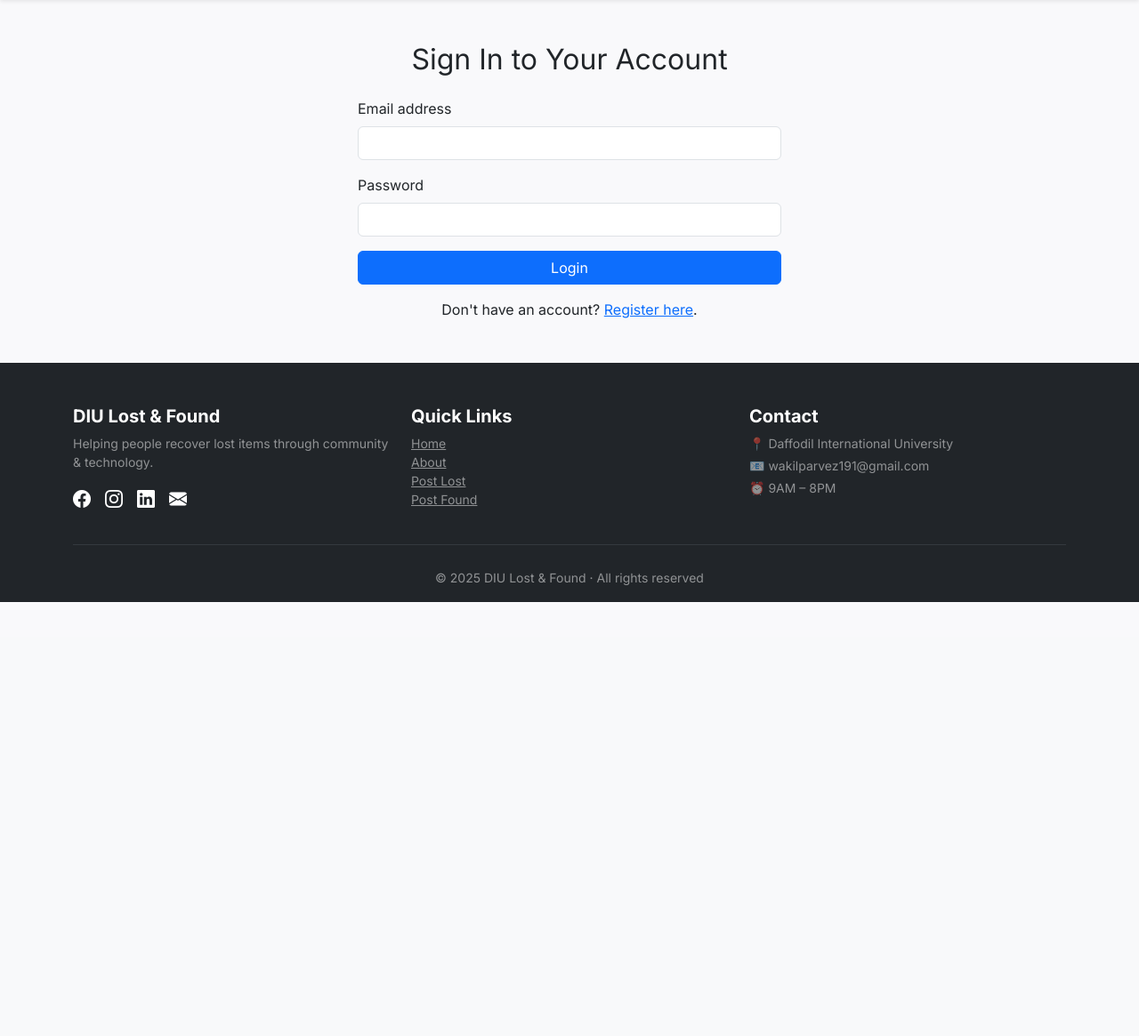
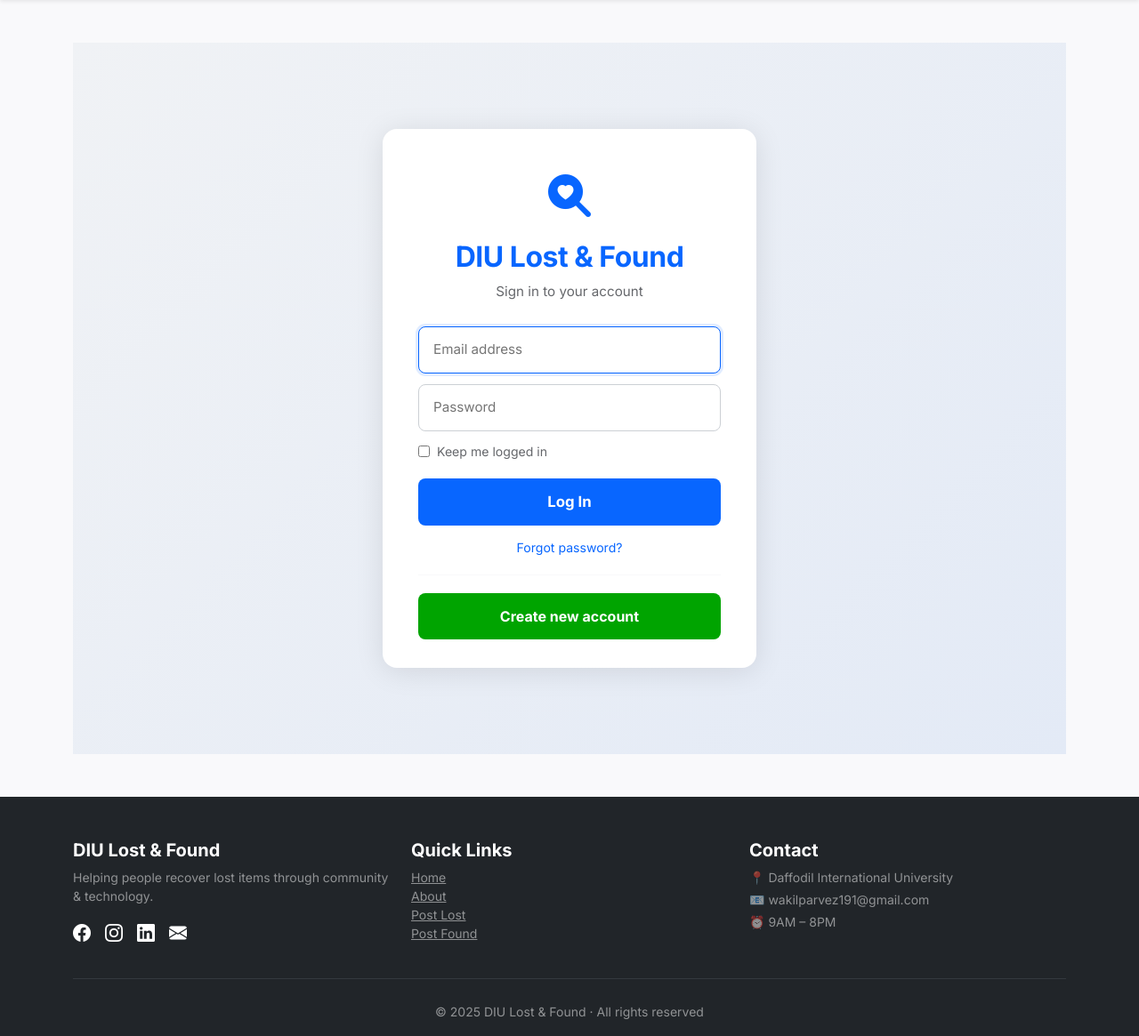
Before and after one commit to wakilahmedparvez/DIU-LOST-FOUND, a Flask app: page /login in a window 1280 px wide. Shown: the part 84-1249 px from the top of the page at 89% size. Before the commit the page ends 761 px from the top, so only its background shows below. Run offline with Flask 3, Linux system fonts and the light colour scheme.

Commit message:
Redesign login page with new styles and structure

```diff
--- a/templates/login.html
+++ b/templates/login.html
@@ -1,36 +1,112 @@
-{% extends 'base.html' %}
+{% extends "base.html" %}
+{% block content %}
+<style>
+.auth-page {
+  min-height: 100vh;
+  display: flex; align-items: center; justify-content: center;
+  background: linear-gradient(135deg, #f0f2f5 0%, #e3eaf6 100%);
+  padding: 24px 16px;
+}
+body.dark .auth-page { background: linear-gradient(135deg,#18191a,#242526); }
 
-{% block content %}
-<div class="container mt-5" style="max-width: 500px;">
-    <h2 class="mb-4 text-center">Sign In to Your Account</h2>
+.auth-card {
+  background: #fff; border-radius: 16px;
+  box-shadow: 0 4px 32px rgba(0,0,0,0.10);
+  padding: 40px 40px 32px; width: 100%; max-width: 420px;
+}
+body.dark .auth-card { background: #242526; }
 
-    {% with messages = get_flashed_messages() %}
-      {% if messages %}
-        <div class="alert alert-warning" role="alert">
-          {% for message in messages %}
-            <div>{{ message }}</div>
-          {% endfor %}
-        </div>
-      {% endif %}
-    {% endwith %}
+.auth-logo {
+  text-align: center; margin-bottom: 8px;
+}
+.auth-logo i { font-size: 3rem; color: #0866ff; }
+.auth-title {
+  text-align: center; font-weight: 900; font-size: 2rem;
+  color: #0866ff; letter-spacing: -0.5px; margin-bottom: 4px;
+}
+.auth-subtitle {
+  text-align: center; color: #65676b; font-size: 0.95rem; margin-bottom: 28px;
+}
+body.dark .auth-subtitle { color: #b0b3b8; }
 
-    <form action="{{ url_for('login') }}" method="POST">
-        <div class="mb-3">
-            <label for="email" class="form-label">Email address</label>
-            <input type="text" id="email" name="email" class="form-control" required>
-        </div>
+.auth-input {
+  width: 100%; border: 1.5px solid #ccd0d5;
+  border-radius: 8px; padding: 14px 16px;
+  font-size: 0.95rem; outline: none; transition: border .2s;
+  background: #fff; color: #050505; margin-bottom: 12px; display: block;
+}
+body.dark .auth-input { background: #3a3b3c; border-color: #3a3b3c; color: #e4e6eb; }
+.auth-input:focus { border-color: #0866ff; box-shadow: 0 0 0 3px rgba(8,102,255,0.12); }
 
-        <div class="mb-3">
-            <label for="password" class="form-label">Password</label>
-            <input type="password" id="password" name="password" class="form-control" required>
-        </div>
+.auth-error-box {
+  background: #fff2f2; border: 1px solid #ffb3b3;
+  border-radius: 8px; padding: 12px 16px;
+  color: #d32f2f; font-size: 0.87rem; margin-bottom: 14px;
+}
 
-        <button type="submit" class="btn btn-primary w-100">Login</button>
+.login-btn {
+  width: 100%; background: #0866ff; color: #fff; border: none;
+  border-radius: 8px; padding: 14px; font-size: 1.05rem;
+  font-weight: 700; cursor: pointer; transition: background .18s;
+  margin-top: 4px;
+}
+.login-btn:hover { background: #0654d4; }
+
+.forgot-link {
+  display: block; text-align: center; margin: 14px 0;
+  color: #0866ff; font-size: 0.88rem; text-decoration: none;
+}
+.forgot-link:hover { text-decoration: underline; }
+
+.auth-divider {
+  border: none; border-top: 1px solid #e4e6eb; margin: 20px 0;
+}
+body.dark .auth-divider { border-color: #3a3b3c; }
+
+.register-btn {
+  display: block; text-align: center;
+  background: #00a400; color: #fff; border: none;
+  border-radius: 8px; padding: 14px; font-size: 1rem;
+  font-weight: 700; text-decoration: none; cursor: pointer;
+  transition: background .18s;
+}
+.register-btn:hover { background: #008000; color: #fff; }
+
+.remember-row { display: flex; align-items: center; gap: 8px; margin-bottom: 16px; }
+.remember-row label { font-size: 0.88rem; color: #65676b; cursor: pointer; }
+body.dark .remember-row label { color: #b0b3b8; }
+</style>
+
+<div class="auth-page">
+  <div class="auth-card">
+    <div class="auth-logo"><i class="bi bi-search-heart-fill"></i></div>
+    <div class="auth-title">DIU Lost &amp; Found</div>
+    <div class="auth-subtitle">Sign in to your account</div>
+
+    {% if error %}
+    <div class="auth-error-box">
+      <i class="bi bi-exclamation-circle me-1"></i>{{ error }}
+    </div>
+    {% endif %}
+
+    <form method="POST" action="{{ url_for('login') }}" novalidate>
+      <input type="email" name="email" class="auth-input"
+             placeholder="Email address"
+             value="{{ request.form.get('email','') }}" required autofocus>
+      <input type="password" name="password" class="auth-input"
+             placeholder="Password" required>
+
+      <div class="remember-row">
+        <input type="checkbox" id="remember" name="remember">
+        <label for="remember">Keep me logged in</label>
+      </div>
+
+      <button type="submit" class="login-btn">Log In</button>
     </form>
 
-    <p class="mt-3 text-center">
-        Don't have an account?
-        <a href="{{ url_for('register') }}">Register here</a>.
-    </p>
+    <a href="#" class="forgot-link">Forgot password?</a>
+    <hr class="auth-divider">
+    <a href="{{ url_for('register') }}" class="register-btn">Create new account</a>
+  </div>
 </div>
 {% endblock %}
```
